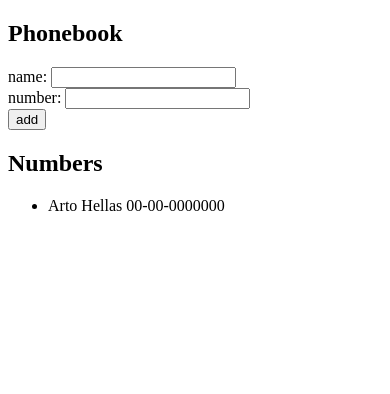
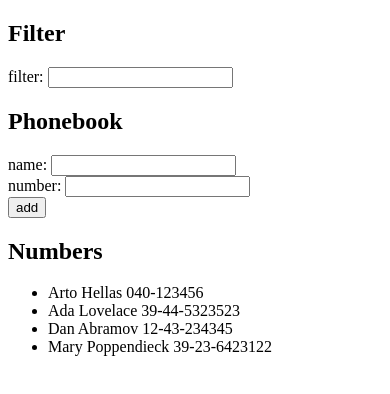
Before and after one commit to Elian-A/full-stack-open-phonebook-frontend, a React (Create React App) app: page / in a window 390 px wide. Shown: the top 394 px of the page. Built offline with nearby package versions, Linux system fonts and the light colour scheme.

Commit message:
The Phonebook Step4

```diff
--- a/src/App.js
+++ b/src/App.js
@@ -2,10 +2,14 @@
 
 const App = () => {
   const [persons, setPersons] = useState([
-    { name: "Arto Hellas", number: "00-00-0000000" },
+    { name: "Arto Hellas", number: "040-123456", id: 1 },
+    { name: "Ada Lovelace", number: "39-44-5323523", id: 2 },
+    { name: "Dan Abramov", number: "12-43-234345", id: 3 },
+    { name: "Mary Poppendieck", number: "39-23-6423122", id: 4 },
   ]);
   const [newName, setNewName] = useState("");
   const [newNumber, setNewNumber] = useState("");
+  const [filter, setFilter] = useState("");
 
   const handleSubmit = (evt) => {
     evt.preventDefault();
@@ -30,15 +34,24 @@
     setNewNumber("");
   };
 
+  const filteredPersons = persons.filter((person) =>
+    person.name.toLocaleLowerCase().includes(filter.toLocaleLowerCase())
+  );
+
   const handleNameChange = (evt) => {
     setNewName(evt.target.value);
   };
   const handleNumberChange = (evt) => {
     setNewNumber(evt.target.value);
   };
+  const handleFilterChange = (evt) => {
+    setFilter(evt.target.value);
+  };
 
   return (
     <div>
+      <h2>Filter</h2>
+      filter: <input onChange={handleFilterChange} value={filter} />
       <h2>Phonebook</h2>
       <form onSubmit={handleSubmit}>
         <div>
@@ -53,9 +66,13 @@
       </form>
       <h2>Numbers</h2>
       <ul>
-        {persons.map((person) => (
-          <li key={person.name}>{`${person.name}  ${person.number}`}</li>
-        ))}
+        {!filter
+          ? persons.map((person) => (
+              <li key={person.name}>{`${person.name}  ${person.number}`}</li>
+            ))
+          : filteredPersons.map((person) => (
+              <li key={person.name}>{`${person.name}  ${person.number}`}</li>
+            ))}
       </ul>
     </div>
   );
```
